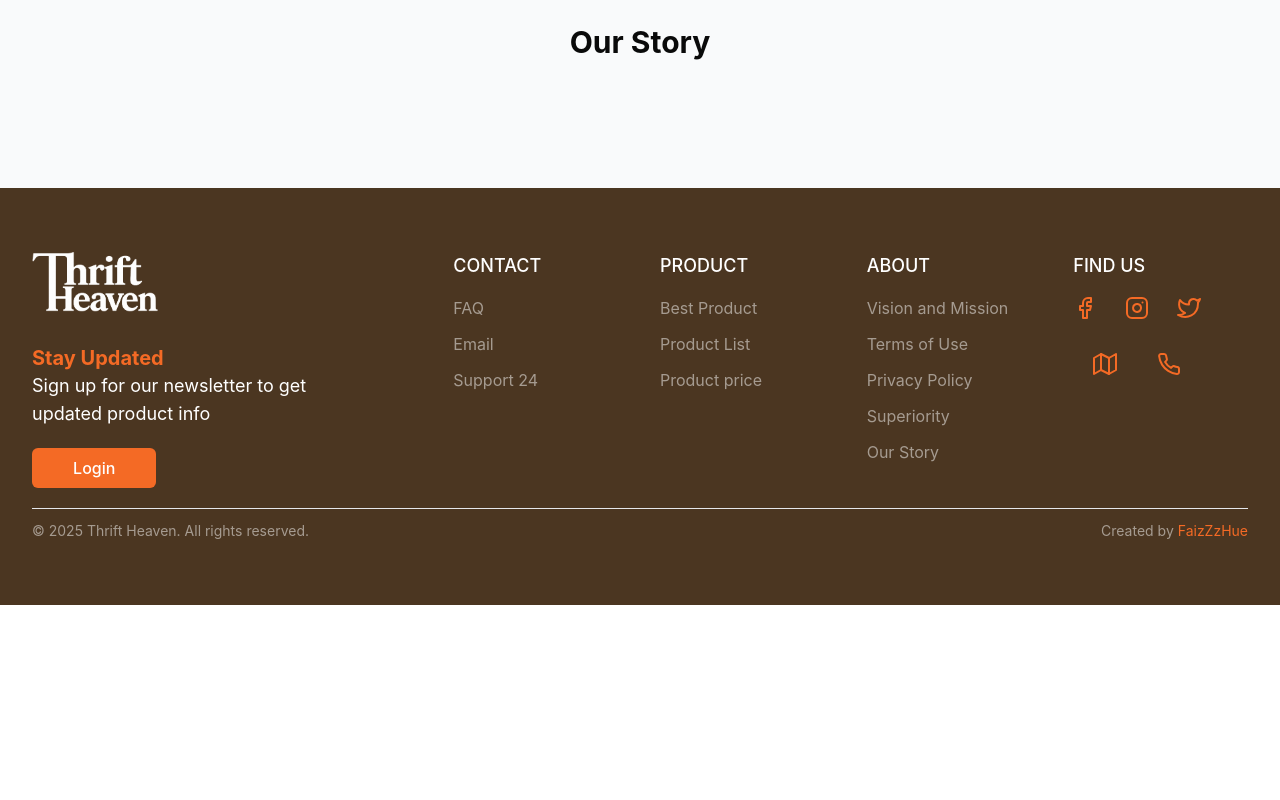
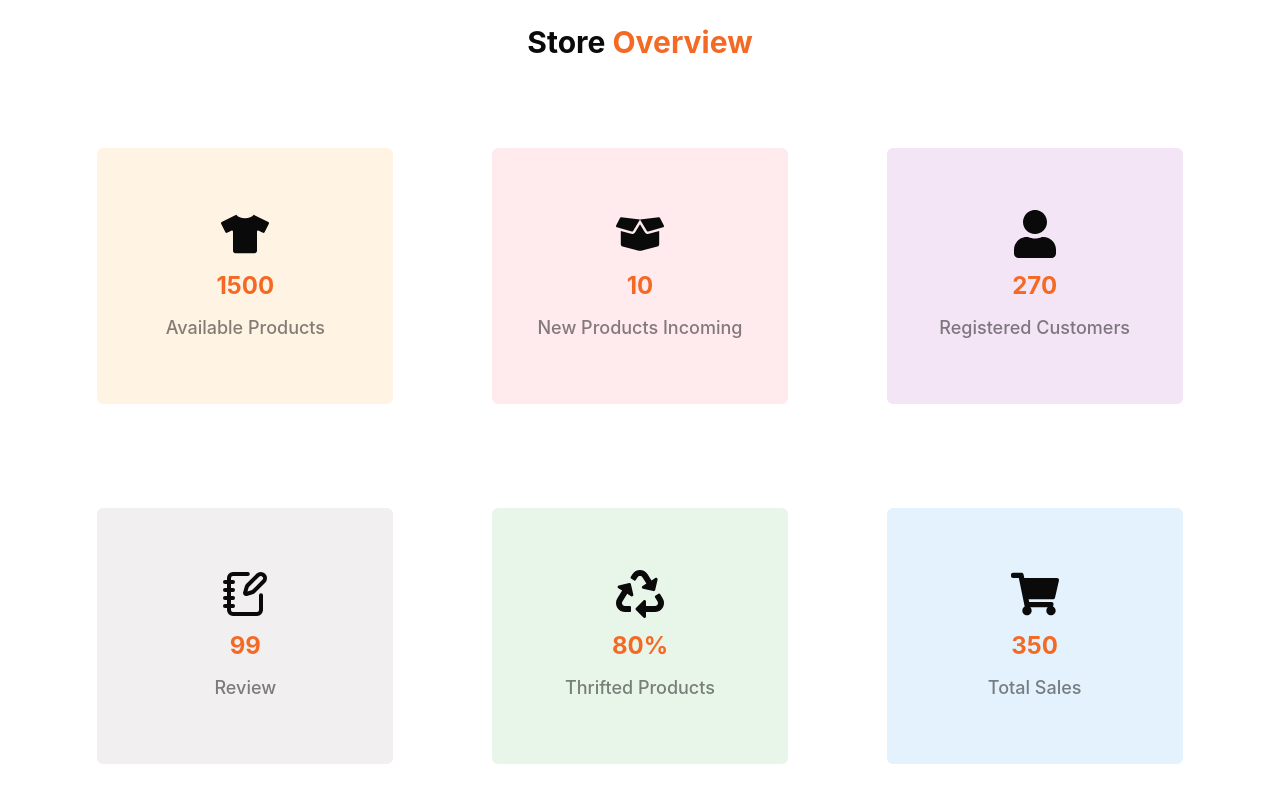
Before and after one commit to FaizZzhue/Toko-Thrifting, a React (Vite) app: page /About in a window 1280 px wide. Shown: the part 1640-2440 px from the top of the page. Before the commit the page ends 2245 px from the top, so only its background shows below. Built offline with nearby package versions, Linux system fonts and the light colour scheme.

Commit message:
Update : StorySection

```diff
--- a/src/components/about/StorySection.jsx
+++ b/src/components/about/StorySection.jsx
@@ -1,19 +1,84 @@
+import {
+    FaBoxOpen,
+    FaRecycle,
+    FaShoppingCart,
+    FaTshirt,
+    FaUser
+} from "react-icons/fa"
+import { LuNotebookPen } from "react-icons/lu"
 
 
 
 export const StorySection = () => {
+
+    const statistikTable = [
+        {
+            icon: <FaTshirt />,
+            title: "Available Products",
+            value: "1500"
+        },
+        {
+            icon: <FaBoxOpen />,
+            title: "New Products Incoming",
+            value: "10"
+        },
+        {
+            icon: <FaUser />,
+            title: "Registered Customers",
+            value: "270"
+        },
+        {
+            icon: <LuNotebookPen />,
+            title: "Review",
+            value: "99"
+        },
+        {
+            icon: <FaRecycle />,
+            title: "Thrifted Products",
+            value: "80%"
+        },
+        {
+            icon: <FaShoppingCart />,
+            title: "Total Sales",
+            value: "350"
+        },
+    ]
+
     return (
-        <section className="w-full bg-gray-50 py-16 px-4 sm:px-6 md:px-8">
+        <section className="relative min-h-screen py-16 px-4 sm:px-6 md:px-8">
             <div className="max-w-6xl mx-auto">
-                <div className="text-center mb-16">
-                    <h1 className="text-3xl font-bold mb-4">Our Story</h1>
-                </div>
+                {/* <div className="absolute inset-0 left-1/2 transform -translate-x-1/2 w-[500px] h-[500px] bg-gradient-to-br from-[#8B4513]/50 to-orange-400/20 rounded-full blur-[100px] -z-10"/>
+                    <div className="overflow-hidden"/> */}
+                        <div className="text-center mb-16">
+                            <h1 className="text-3xl font-bold mb-4"> Store
+                                <span className="text-link"> Overview</span>
+                            </h1>
+                        </div>
 
-                <div>
-                    <div>
-
-                    </div>
-                </div>
+                        <div className="grid grid-cols-1 md:grid-cols-3 gap-8">
+                            {statistikTable.map ((table, index) => (
+                                <div
+                                    key={index}
+                                    className="flex flex-col text-center items-center p-6"
+                                >
+                                    <div
+                                        className="group w-74 h-64 mb-6 flex flex-col items-center justify-center gap-3 rounded-sm transition-all duration-300 hover:shadow-white hover:scale-105 active:scale-95"
+                                        style={{ backgroundColor
+                                            : index === 0 ? "#FFF3E4"
+                                            : index === 1 ? "#FFEBEE"
+                                            : index === 2 ? "#F3E5F5"
+                                            : index === 3 ? "#F1EFF0"
+                                            : index === 4 ? "#E8F5E9"
+                                            : "#E3F2FD"
+                                        }}
+                                    >
+                                        <div className="text-5xl group-hover:animate-bounce transition-all duration-300">{table.icon}</div>
+                                        <div className="text-2xl font-bold text-link">{table.value}</div>
+                                        <div className="text-lg font-medium opacity-50 group-hover:font-bold group-hover:opacity-100">{table.title}</div>
+                                    </div>
+                                </div>
+                            ))}
+                        </div>
             </div>
         </section>
     )
--- a/src/index.css
+++ b/src/index.css
@@ -78,6 +78,9 @@
     .animate-marquee {
         animation: marquee 25s linear infinite;
     }
+    .animate-flip-half {
+        animation: flip-half 0.6s ease-in-out forwards;
+    }
 }
 
 @keyframes marquee {
@@ -86,6 +89,15 @@
     }
     100% {
         transform: translateX(-100%);
+    }
+}
+
+@keyframes flip-half {
+    0% {
+        transform: rotate(0deg) scale(1);
+    }
+    100% {
+        transform: rotate(180deg) scale(1.1);
     }
 }
 
```
